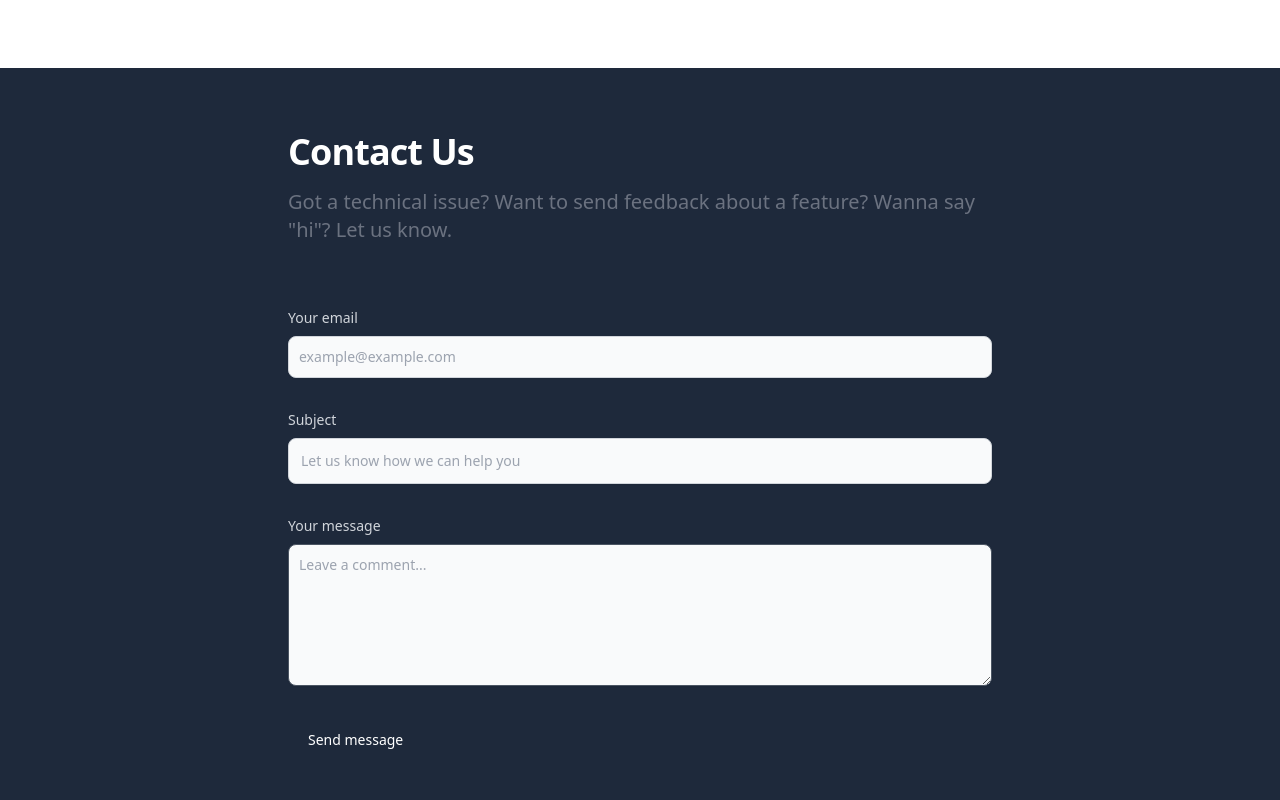
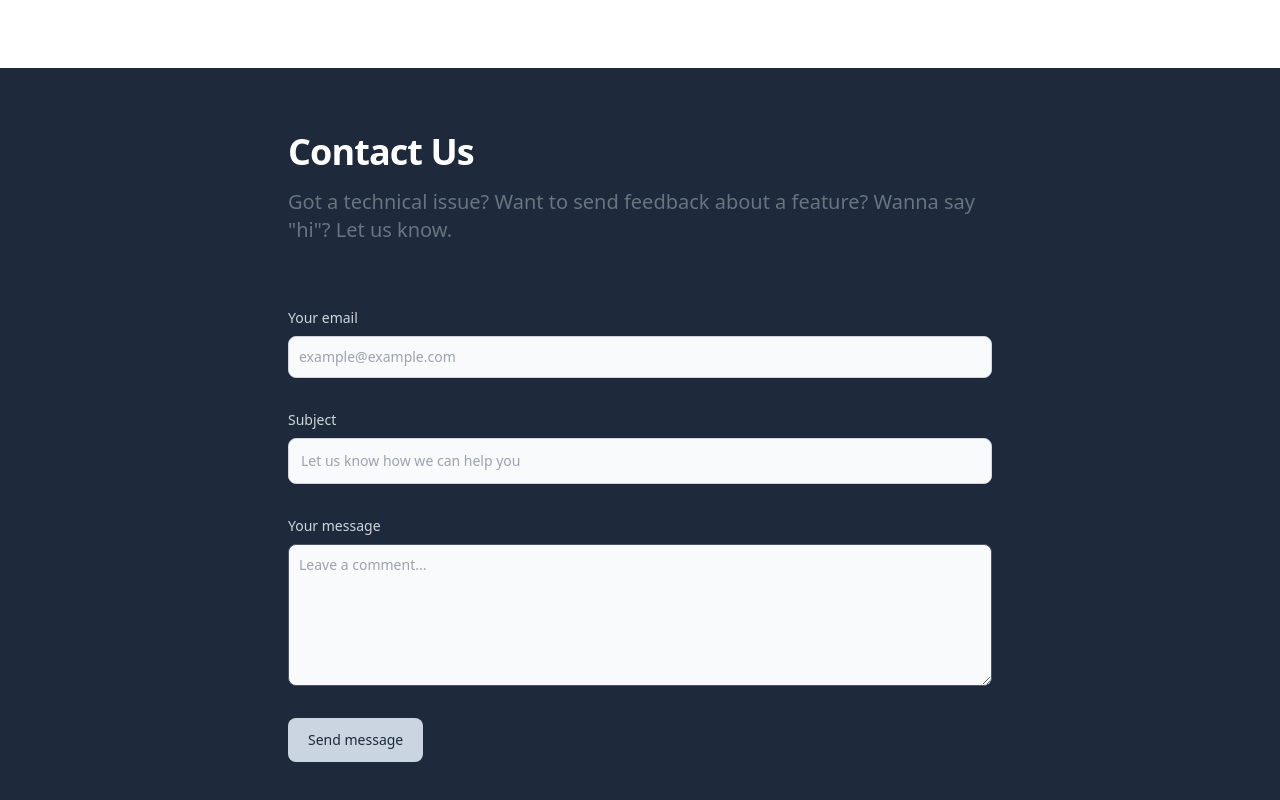
Before and after one commit to CurriculumBuilder/CurriculumBuilder-Frontend, a React (Vite) app: page / in a window 1280 px wide. Shown: the part 1068-1868 px from the top of the page. Built offline with nearby package versions, Linux system fonts and the light colour scheme.

Commit message:
change of button color

```diff
--- a/src/pages/HomePage.jsx
+++ b/src/pages/HomePage.jsx
@@ -120,7 +120,7 @@ function HomePage() {
               </div>
               <button
                 type="submit"
-                className="py-3 px-5 text-sm font-medium text-center text-white rounded-lg bg-primary-700 sm:w-fit hover:bg-primary-800 focus:ring-4 focus:outline-none focus:ring-primary-300 dark:bg-primary-600 dark:hover:bg-primary-700 dark:focus:ring-primary-800"
+                className="py-3 px-5 text-sm font-medium text-center text-slate-800 rounded-lg bg-slate-300 sm:w-fit hover:bg-slate-100 focus:ring-4 focus:outline-none focus:ring-primary-300 dark:bg-primary-600 dark:hover:bg-primary-700 dark:focus:ring-primary-800"
               >
                 Send message
               </button>
```
